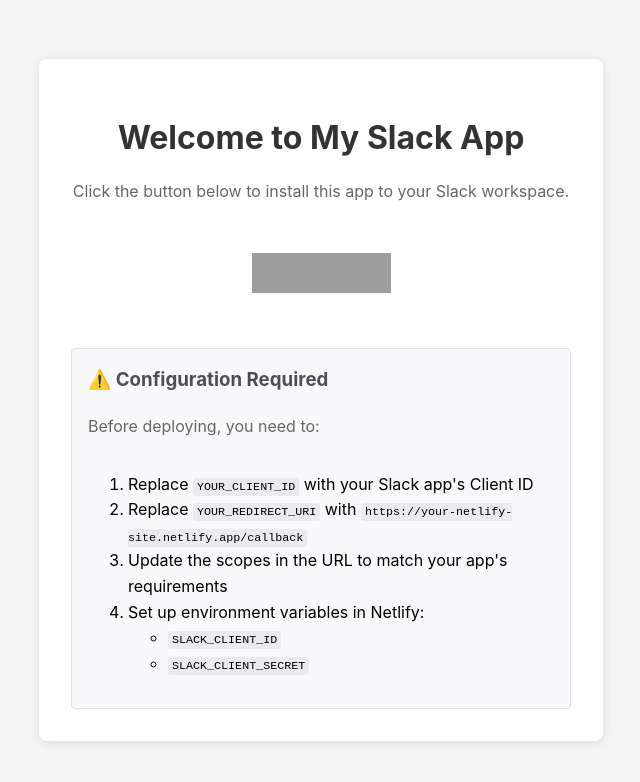
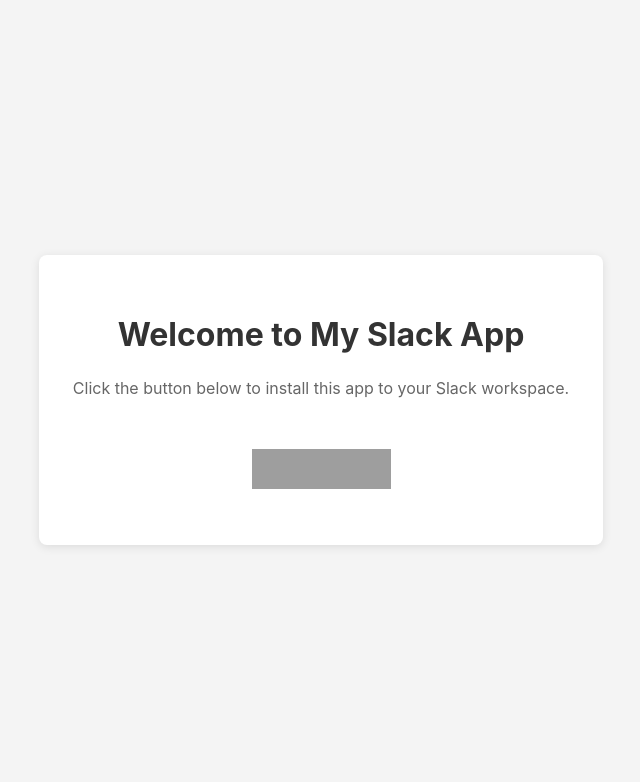
Before and after one commit to leo-tsant/slack-app-redirect, a website: page index.html in a window 1280 px wide. Shown: the whole page, without its empty margins (319-959 px from the left). Drawn offline with Linux system fonts and the light colour scheme; grey boxes are pictures that could not be loaded.

Commit message:
remove div

```diff
--- a/index.html
+++ b/index.html
@@ -74,22 +74,6 @@
         <div class="slack-button">
             <a href="https://slack.com/oauth/v2/authorize?client_id=8996856944848.8981366756068&scope=app_mentions:read,channels:history,channels:read,chat:write,files:read,files:write,groups:history,groups:read,incoming-webhook,users:read,im:history&user_scope=&redirect_uri=https://slack-app-redirect.netlify.app/callback"><img alt="Add to Slack" height="40" width="139" src="https://platform.slack-edge.com/img/add_to_slack.png" srcSet="https://platform.slack-edge.com/img/add_to_slack.png 1x, https://platform.slack-edge.com/img/add_to_slack@2x.png 2x" /></a>
         </div>
-
-        <div class="config-info">
-            <h3>⚠️ Configuration Required</h3>
-            <p>Before deploying, you need to:</p>
-            <ol>
-                <li>Replace <code>YOUR_CLIENT_ID</code> with your Slack app's Client ID</li>
-                <li>Replace <code>YOUR_REDIRECT_URI</code> with <code>https://your-netlify-site.netlify.app/callback</code></li>
-                <li>Update the scopes in the URL to match your app's requirements</li>
-                <li>Set up environment variables in Netlify:
-                    <ul>
-                        <li><code>SLACK_CLIENT_ID</code></li>
-                        <li><code>SLACK_CLIENT_SECRET</code></li>
-                    </ul>
-                </li>
-            </ol>
-        </div>
     </div>
 
     <script>
```
